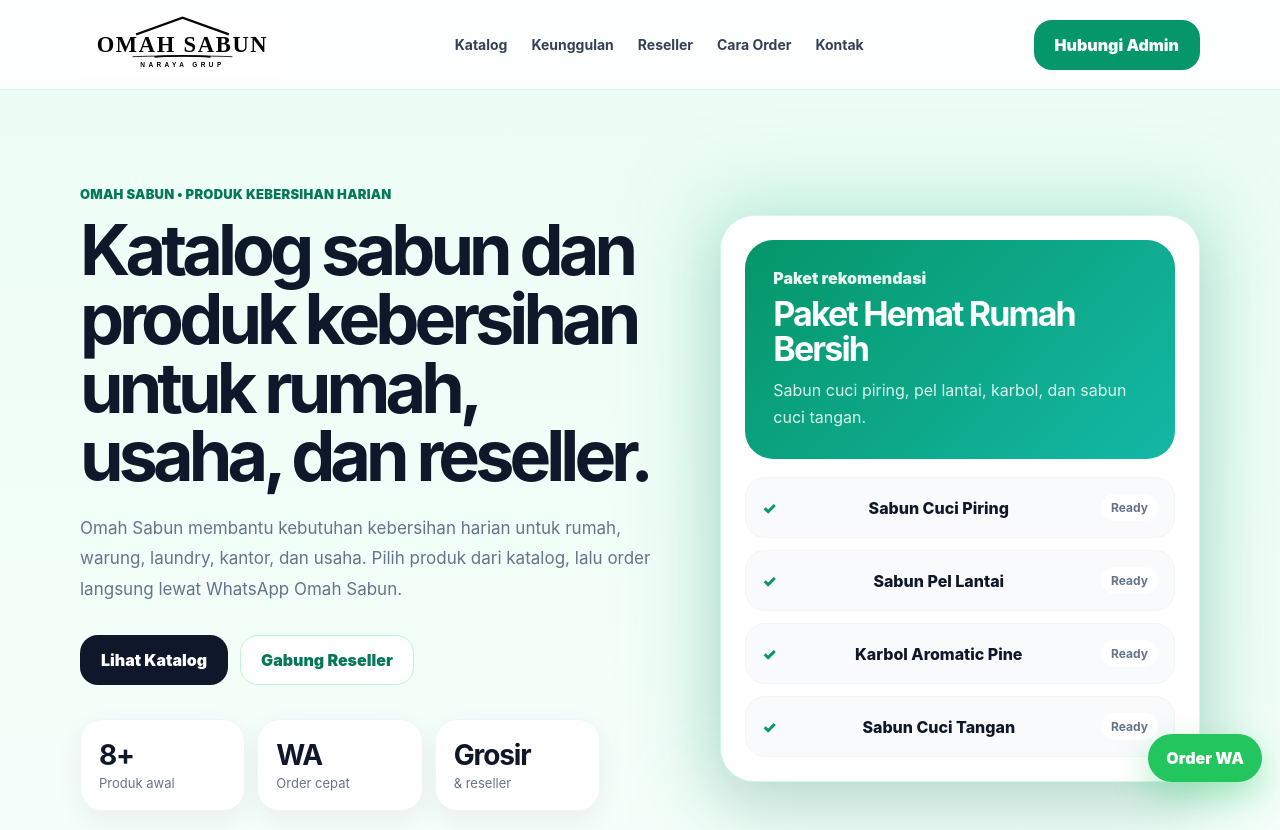
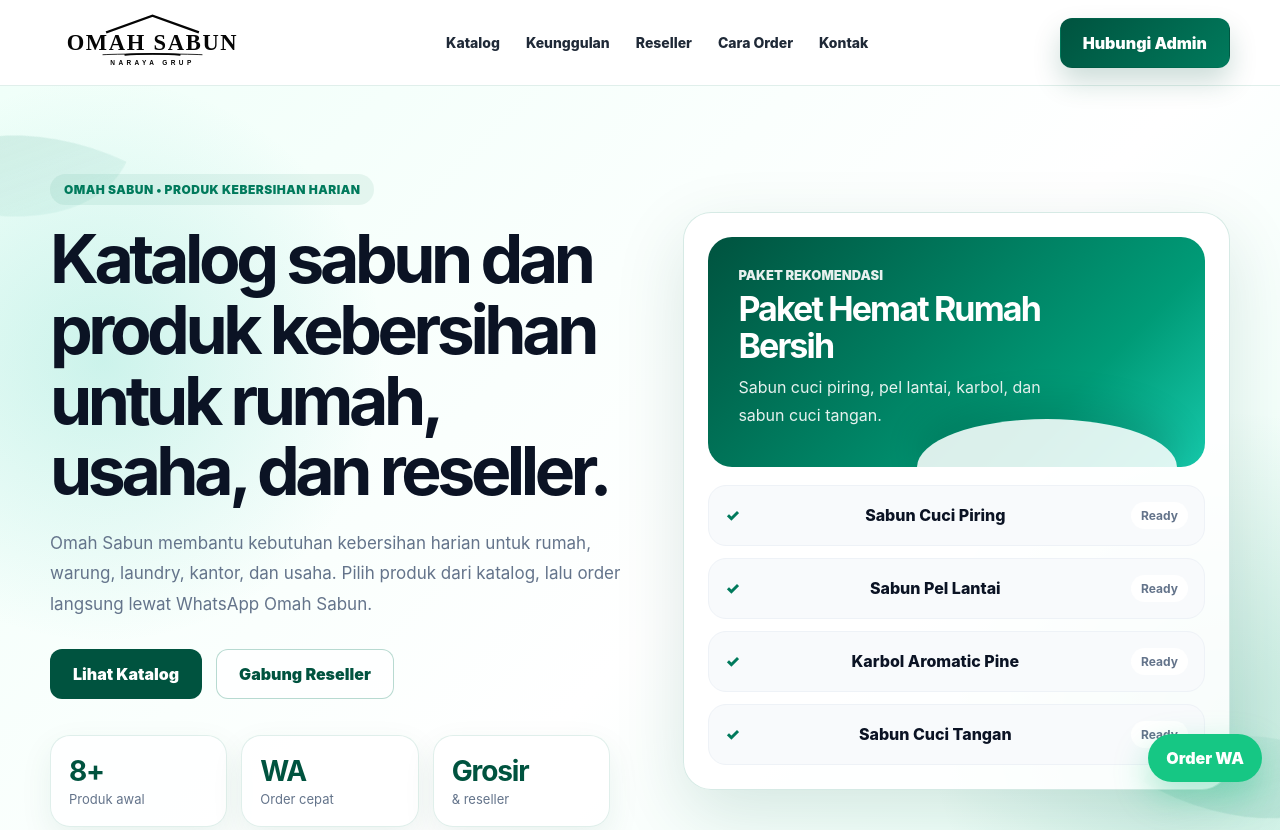
Before and after one commit to sofyanhsubekti-rgb/omah-sabun-website, a plain HTML site: page index.html in a window 1280 px wide. Shown: the top 830 px of the page. Drawn offline with Linux system fonts and the light colour scheme; no server answers.

Commit message:
Apply emerald premium visual style

```diff
--- a/style.css
+++ b/style.css
@@ -1,298 +1,106 @@
 :root {
-  --green: #059669;
-  --green-dark: #047857;
-  --green-soft: #ecfdf5;
-  --teal: #14b8a6;
-  --dark: #0f172a;
+  --green: #007a5c;
+  --green-dark: #00533f;
+  --green-soft: #e8fff7;
+  --teal: #12bca3;
+  --dark: #0b1324;
   --muted: #64748b;
-  --line: #e2e8f0;
+  --line: #d9efe8;
   --card: #ffffff;
-  --bg: #f8fafc;
-  --shadow: 0 24px 60px rgba(15, 23, 42, .10);
+  --bg: #f6fffb;
+  --shadow: 0 24px 70px rgba(0, 83, 63, .14);
 }
-
 * { box-sizing: border-box; }
 html { scroll-behavior: smooth; }
-body {
-  margin: 0;
-  font-family: Inter, ui-sans-serif, system-ui, -apple-system, BlinkMacSystemFont, "Segoe UI", sans-serif;
-  color: var(--dark);
-  background: linear-gradient(180deg, #ecfdf5 0%, #ffffff 34%, #ffffff 100%);
-}
+body { margin: 0; font-family: Inter, ui-sans-serif, system-ui, -apple-system, BlinkMacSystemFont, "Segoe UI", sans-serif; color: var(--dark); background: #fff; }
 a { color: inherit; text-decoration: none; }
-.container { width: min(1120px, calc(100% - 32px)); margin: 0 auto; }
-.section { padding: 76px 0; }
-
-.site-header {
-  position: sticky;
-  top: 0;
-  z-index: 100;
-  background: rgba(255, 255, 255, .88);
-  backdrop-filter: blur(16px);
-  border-bottom: 1px solid rgba(5, 150, 105, .12);
-}
-.nav { display: flex; align-items: center; justify-content: space-between; gap: 18px; padding: 14px 0; }
-.brand { display: flex; align-items: center; gap: 12px; }
-.brand-mark {
-  width: 44px; height: 44px;
-  border-radius: 18px;
-  display: grid; place-items: center;
-  background: var(--green);
-  color: #fff;
-  font-size: 22px;
-  box-shadow: 0 12px 30px rgba(5, 150, 105, .28);
-}
-.brand strong { display: block; font-size: 18px; letter-spacing: -.03em; }
-.brand small { display: block; color: var(--muted); font-size: 12px; margin-top: 2px; }
-
-.nav-links { display: flex; align-items: center; gap: 24px; color: #334155; font-weight: 700; font-size: 14px; }
+.container { width: min(1180px, calc(100% - 32px)); margin: 0 auto; }
+.section { padding: 70px 0; }
+.site-header { position: sticky; top: 0; z-index: 100; background: rgba(255,255,255,.94); backdrop-filter: blur(18px); border-bottom: 1px solid rgba(0,122,92,.12); }
+.nav { display: flex; align-items: center; justify-content: space-between; gap: 18px; padding: 12px 0; }
+.nav-links { display: flex; align-items: center; gap: 26px; color: #1f2937; font-weight: 850; font-size: 14px; }
 .nav-links a:hover { color: var(--green); }
-.menu-button { display: none; border: 0; background: #fff; font-size: 26px; }
-
-.btn {
-  display: inline-flex;
-  align-items: center;
-  justify-content: center;
-  border-radius: 18px;
-  padding: 14px 20px;
-  font-weight: 900;
-  border: 1px solid transparent;
-  cursor: pointer;
-  transition: .2s ease;
-  box-shadow: none;
-}
+.menu-button { display: none; border: 0; background: #fff; font-size: 24px; }
+.btn { display: inline-flex; align-items: center; justify-content: center; border-radius: 12px; padding: 14px 22px; font-weight: 950; border: 1px solid transparent; cursor: pointer; transition: .2s ease; }
 .btn:hover { transform: translateY(-2px); }
-.btn-primary { background: var(--green); color: #fff; }
-.btn-primary:hover { background: var(--green-dark); }
-.btn-dark { background: var(--dark); color: #fff; }
-.btn-outline { border-color: #bbf7d0; background: #fff; color: var(--green-dark); }
-.btn-green { background: #34d399; color: #052e16; margin-top: 28px; }
+.btn-primary { background: linear-gradient(135deg, var(--green-dark), var(--green)); color: #fff; box-shadow: 0 14px 28px rgba(0, 83, 63, .20); }
+.btn-primary:hover { filter: brightness(.96); }
+.btn-dark { background: var(--green-dark); color: #fff; }
+.btn-outline { border-color: rgba(0,122,92,.28); background: rgba(255,255,255,.72); color: var(--green-dark); }
+.btn-green { background: #bdfae7; color: var(--green-dark); margin-top: 28px; }
 .btn-white { background: #fff; color: var(--green-dark); }
-
-.hero { padding-top: 96px; }
-.hero-grid { display: grid; grid-template-columns: 1.1fr .9fr; gap: 54px; align-items: center; }
-.eyebrow {
-  margin: 0 0 14px;
-  color: var(--green-dark);
-  font-weight: 950;
-  letter-spacing: .02em;
-  text-transform: uppercase;
-  font-size: 13px;
-}
-.eyebrow.light { color: #a7f3d0; }
+.hero { position: relative; overflow: hidden; padding: 88px 0 44px; background: radial-gradient(circle at 8% 35%, rgba(18,188,163,.18), transparent 22%), radial-gradient(circle at 96% 80%, rgba(0,122,92,.17), transparent 22%), linear-gradient(135deg, #f0fff9 0%, #ffffff 58%, #e7fff6 100%); }
+.hero::before, .hero::after { content: ""; position: absolute; width: 190px; height: 120px; background: linear-gradient(135deg, rgba(0,122,92,.22), rgba(18,188,163,.03)); border-radius: 100% 0 100% 0; filter: blur(.2px); opacity: .7; }
+.hero::before { left: -80px; top: 30px; transform: rotate(25deg); }
+.hero::after { right: -70px; bottom: 34px; transform: rotate(210deg); }
+.hero-grid { position: relative; z-index: 1; display: grid; grid-template-columns: 1fr .95fr; gap: 58px; align-items: center; }
+.eyebrow { display: inline-flex; margin: 0 0 18px; padding: 8px 14px; border-radius: 999px; background: rgba(0,122,92,.08); color: var(--green); font-weight: 950; letter-spacing: .04em; text-transform: uppercase; font-size: 12px; }
+.eyebrow.light { background: rgba(255,255,255,.10); color: #bdfae7; }
 h1, h2, h3, p { margin-top: 0; }
-h1 {
-  font-size: clamp(42px, 6vw, 70px);
-  line-height: .98;
-  letter-spacing: -.07em;
-  margin-bottom: 22px;
-}
-h2 {
-  font-size: clamp(30px, 4vw, 46px);
-  line-height: 1.05;
-  letter-spacing: -.055em;
-  margin-bottom: 16px;
-}
+h1 { font-size: clamp(42px, 5.3vw, 68px); line-height: 1.04; letter-spacing: -.065em; margin-bottom: 22px; }
+h2 { font-size: clamp(30px, 3.8vw, 44px); line-height: 1.08; letter-spacing: -.055em; margin-bottom: 16px; }
 h3 { letter-spacing: -.03em; }
-.hero-text, .section-heading p, .reseller-grid p, .contact-card p {
-  color: var(--muted);
-  font-size: 17px;
-  line-height: 1.8;
-}
-.hero-actions { display: flex; flex-wrap: wrap; gap: 12px; margin-top: 30px; }
-.hero-stats { display: grid; grid-template-columns: repeat(3, 1fr); gap: 12px; width: min(520px, 100%); margin-top: 34px; }
-.hero-stats div {
-  background: #fff; border: 1px solid #f1f5f9; border-radius: 22px; padding: 18px;
-  box-shadow: 0 10px 28px rgba(15, 23, 42, .06);
-}
-.hero-stats strong { display: block; font-size: 28px; letter-spacing: -.04em; }
+.hero-text, .section-heading p, .reseller-grid p, .contact-card p { color: var(--muted); font-size: 17px; line-height: 1.8; }
+.hero-actions { display: flex; flex-wrap: wrap; gap: 14px; margin-top: 30px; }
+.hero-stats { display: grid; grid-template-columns: repeat(3, 1fr); gap: 14px; width: min(560px, 100%); margin-top: 36px; }
+.hero-stats div { background: rgba(255,255,255,.78); border: 1px solid rgba(0,122,92,.12); border-radius: 20px; padding: 18px; box-shadow: 0 12px 32px rgba(0, 83, 63, .08); }
+.hero-stats strong { display: block; font-size: 28px; letter-spacing: -.04em; color: var(--green-dark); }
 .hero-stats span { color: var(--muted); font-size: 13px; }
-
-.hero-card {
-  position: relative;
-  background: #fff;
-  border: 1px solid #d1fae5;
-  border-radius: 34px;
-  padding: 24px;
-  box-shadow: var(--shadow);
-}
-.hero-card::before {
-  content: "";
-  position: absolute; inset: -18px;
-  background: rgba(16, 185, 129, .22);
-  filter: blur(42px);
-  z-index: -1;
-}
-.promo-card {
-  background: linear-gradient(135deg, var(--green), var(--teal));
-  color: #fff;
-  border-radius: 28px;
-  padding: 28px;
-}
-.promo-card p { opacity: .9; font-weight: 900; margin-bottom: 8px; }
-.promo-card h2 { color: #fff; font-size: 34px; margin-bottom: 10px; }
-.promo-card span { color: rgba(255,255,255,.86); line-height: 1.7; }
-
+.hero-card { position: relative; background: rgba(255,255,255,.88); border: 1px solid rgba(0,122,92,.16); border-radius: 28px; padding: 24px; box-shadow: var(--shadow); }
+.promo-card { position: relative; overflow: hidden; min-height: 230px; background: linear-gradient(135deg, #00533f, #009b77 72%, #16c8aa); color: #fff; border-radius: 24px; padding: 30px; }
+.promo-card::after { content: ""; position: absolute; right: 28px; bottom: -48px; width: 260px; height: 96px; border-radius: 50%; background: rgba(255,255,255,.86); box-shadow: 0 -18px 36px rgba(0,0,0,.12); }
+.promo-card p { opacity: .9; font-weight: 950; margin-bottom: 8px; text-transform: uppercase; font-size: 13px; }
+.promo-card h2 { color: #fff; font-size: 34px; margin-bottom: 10px; max-width: 310px; }
+.promo-card span { color: rgba(255,255,255,.9); line-height: 1.7; max-width: 320px; display: block; }
 .ready-list { display: grid; gap: 12px; margin-top: 18px; }
-.ready-list div {
-  display: flex;
-  align-items: center;
-  justify-content: space-between;
-  gap: 12px;
-  background: #f8fafc;
-  border: 1px solid #f1f5f9;
-  padding: 16px;
-  border-radius: 20px;
-  font-weight: 800;
-}
+.ready-list div { display: flex; align-items: center; justify-content: space-between; gap: 12px; background: #f8fafc; border: 1px solid #eef2f7; padding: 16px; border-radius: 18px; font-weight: 850; }
 .ready-list span { color: var(--green); font-weight: 950; }
-.ready-list b {
-  background: #fff;
-  border-radius: 999px;
-  color: var(--muted);
-  padding: 6px 10px;
-  font-size: 12px;
-}
-
+.ready-list b { background: #fff; border-radius: 999px; color: var(--muted); padding: 6px 10px; font-size: 12px; }
 .section-heading { max-width: 720px; margin-bottom: 30px; }
 .section-heading.center { text-align: center; margin-left: auto; margin-right: auto; }
+.advantage-section { padding-top: 54px; background: #fff; }
+.advantage-grid { display: grid; grid-template-columns: repeat(4, 1fr); gap: 18px; }
+.advantage-grid article { background: #fff; border: 1px solid #edf4f1; border-radius: 20px; padding: 24px; text-align: center; box-shadow: 0 10px 30px rgba(15,23,42,.05); }
+.advantage-grid span { width: 58px; height: 58px; border-radius: 50%; display: grid; place-items: center; background: var(--green-soft); color: var(--green); font-weight: 950; margin: 0 auto 16px; }
+.advantage-grid p, .area-card p { color: var(--muted); line-height: 1.75; }
+.area-section { padding-top: 22px; }
+.area-card { background: linear-gradient(135deg, #00533f, #007a5c); color: #fff; border-radius: 22px; padding: 34px; display: grid; grid-template-columns: 1fr auto; gap: 24px; align-items: center; box-shadow: 0 22px 52px rgba(0,83,63,.20); }
+.area-card .eyebrow { background: rgba(255,255,255,.12); color: #bdfae7; }
+.area-card h2 { color: #fff; }
+.area-card p { color: rgba(255,255,255,.82); }
 .catalog-tools { display: flex; gap: 12px; margin: 28px 0 30px; }
-.catalog-tools input, .catalog-tools select {
-  border: 1px solid var(--line);
-  border-radius: 18px;
-  background: #fff;
-  padding: 15px 16px;
-  font: inherit;
-  outline: none;
-}
+.catalog-tools input, .catalog-tools select { border: 1px solid var(--line); border-radius: 18px; background: #fff; padding: 15px 16px; font: inherit; outline: none; }
 .catalog-tools input { flex: 1; }
 .catalog-tools select { min-width: 210px; font-weight: 800; }
 .catalog-tools input:focus, .catalog-tools select:focus { box-shadow: 0 0 0 4px #bbf7d0; border-color: var(--green); }
-
 .product-grid { display: grid; grid-template-columns: repeat(4, 1fr); gap: 18px; }
-.product-card {
-  background: #fff;
-  border: 1px solid #f1f5f9;
-  border-radius: 28px;
-  padding: 20px;
-  box-shadow: 0 8px 26px rgba(15, 23, 42, .05);
-  display: flex;
-  flex-direction: column;
-  min-height: 100%;
-  transition: .2s ease;
-}
-.product-card:hover { transform: translateY(-5px); box-shadow: 0 22px 46px rgba(5, 150, 105, .13); }
+.product-card { background: #fff; border: 1px solid #f1f5f9; border-radius: 24px; padding: 20px; box-shadow: 0 8px 26px rgba(15,23,42,.05); display: flex; flex-direction: column; min-height: 100%; transition: .2s ease; }
+.product-card:hover { transform: translateY(-5px); box-shadow: 0 22px 46px rgba(0,83,63,.13); }
 .product-top { display: flex; justify-content: space-between; align-items: flex-start; gap: 10px; margin-bottom: 20px; }
-.product-icon {
-  width: 50px; height: 50px; border-radius: 18px;
-  display: grid; place-items: center;
-  background: var(--green-soft);
-  color: var(--green-dark);
-  font-size: 24px;
-}
-.badge {
-  background: var(--green-soft);
-  color: var(--green-dark);
-  border-radius: 999px;
-  padding: 7px 10px;
-  font-size: 11px;
-  font-weight: 950;
-}
+.product-icon { width: 50px; height: 50px; border-radius: 18px; display: grid; place-items: center; background: var(--green-soft); color: var(--green-dark); font-size: 24px; }
+.badge { background: var(--green-soft); color: var(--green-dark); border-radius: 999px; padding: 7px 10px; font-size: 11px; font-weight: 950; }
 .product-card h3 { margin-bottom: 10px; font-size: 18px; }
 .product-card p { color: var(--muted); line-height: 1.65; font-size: 14px; }
 .product-meta { display: grid; gap: 8px; margin: 14px 0 18px; font-size: 14px; }
 .product-meta b { color: var(--dark); }
 .product-card .btn { margin-top: auto; width: 100%; font-size: 14px; border-radius: 16px; padding: 13px; }
-
-.reseller-section { background: var(--dark); color: #fff; }
+.reseller-section { background: linear-gradient(135deg, #00533f, #0b1324); color: #fff; }
 .reseller-grid { display: grid; grid-template-columns: 1fr 1fr; gap: 48px; align-items: center; }
-.reseller-grid p { color: #cbd5e1; }
+.reseller-grid p { color: #d1fae5; }
 .benefit-list { display: grid; gap: 12px; }
-.benefit-list div {
-  background: rgba(255,255,255,.09);
-  border: 1px solid rgba(255,255,255,.12);
-  border-radius: 20px;
-  padding: 17px;
-  font-weight: 800;
-  line-height: 1.5;
-}
-
+.benefit-list div { background: rgba(255,255,255,.09); border: 1px solid rgba(255,255,255,.12); border-radius: 18px; padding: 17px; font-weight: 800; line-height: 1.5; }
 .steps-grid { display: grid; grid-template-columns: repeat(4, 1fr); gap: 18px; }
-.steps-grid article {
-  background: #fff;
-  border: 1px solid #f1f5f9;
-  border-radius: 28px;
-  padding: 24px;
-  box-shadow: 0 8px 28px rgba(15, 23, 42, .05);
-}
-.steps-grid span {
-  width: 50px; height: 50px; border-radius: 18px;
-  display: grid; place-items: center;
-  background: var(--green);
-  color: #fff;
-  font-weight: 950;
-  margin-bottom: 18px;
-}
+.steps-grid article { background: #fff; border: 1px solid #f1f5f9; border-radius: 24px; padding: 24px; box-shadow: 0 8px 28px rgba(15,23,42,.05); }
+.steps-grid span { width: 50px; height: 50px; border-radius: 18px; display: grid; place-items: center; background: var(--green); color: #fff; font-weight: 950; margin-bottom: 18px; }
 .steps-grid p { color: var(--muted); line-height: 1.7; }
-
 .contact-section { padding-top: 30px; }
-.contact-card {
-  background: linear-gradient(135deg, var(--green), var(--teal));
-  color: #fff;
-  border-radius: 34px;
-  padding: 42px;
-  display: grid;
-  grid-template-columns: 1.35fr .65fr;
-  gap: 28px;
-  align-items: center;
-  box-shadow: 0 24px 60px rgba(5, 150, 105, .18);
-}
+.contact-card { background: linear-gradient(135deg, var(--green-dark), var(--teal)); color: #fff; border-radius: 28px; padding: 42px; display: grid; grid-template-columns: 1.35fr .65fr; gap: 28px; align-items: center; box-shadow: 0 24px 60px rgba(0,83,63,.22); }
 .contact-card p { color: rgba(255,255,255,.85); }
 .contact-actions { display: grid; gap: 12px; }
-
-.floating-wa {
-  position: fixed;
-  right: 18px;
-  bottom: 18px;
-  background: #22c55e;
-  color: #fff;
-  border-radius: 999px;
-  padding: 14px 18px;
-  font-weight: 950;
-  box-shadow: 0 14px 34px rgba(34, 197, 94, .35);
-  z-index: 90;
-}
-.footer { border-top: 1px solid #f1f5f9; background: #fff; padding: 24px 0; color: var(--muted); }
-.footer-grid { display: flex; justify-content: space-between; gap: 16px; font-size: 14px; }
-
-@media (max-width: 920px) {
-  .nav-links {
-    display: none;
-    position: absolute;
-    top: 72px;
-    left: 16px;
-    right: 16px;
-    flex-direction: column;
-    align-items: stretch;
-    background: #fff;
-    border: 1px solid var(--line);
-    border-radius: 24px;
-    padding: 18px;
-    box-shadow: var(--shadow);
-  }
-  .nav-links.open { display: flex; }
-  .menu-button { display: block; }
-  .nav-cta { display: none; }
-  .hero-grid, .reseller-grid, .contact-card { grid-template-columns: 1fr; }
-  .product-grid, .steps-grid { grid-template-columns: repeat(2, 1fr); }
-}
-
-@media (max-width: 620px) {
-  .section { padding: 56px 0; }
-  .hero { padding-top: 64px; }
-  .hero-stats, .product-grid, .steps-grid { grid-template-columns: 1fr; }
-  .catalog-tools { flex-direction: column; }
-  .contact-card { padding: 28px; }
-  .footer-grid { flex-direction: column; }
-  h1 { font-size: 42px; }
-}
+.floating-wa { position: fixed; right: 18px; bottom: 18px; background: #16c784; color: #fff; border-radius: 999px; padding: 14px 18px; font-weight: 950; box-shadow: 0 14px 34px rgba(22,199,132,.35); z-index: 90; }
+.footer { border-top: 1px solid #edf4f1; background: #fff; padding: 34px 0 16px; color: var(--muted); }
+.footer-grid { display: flex; justify-content: space-between; gap: 28px; font-size: 14px; }
+.footer-copy { text-align: right; }
+.footer-copy p { margin: 0 0 6px; }
+@media (max-width: 920px) { .nav-links { display: none; position: absolute; top: 72px; left: 16px; right: 16px; flex-direction: column; align-items: stretch; background: #fff; border: 1px solid var(--line); border-radius: 24px; padding: 18px; box-shadow: var(--shadow); } .nav-links.open { display: flex; } .menu-button { display: block; } .nav-cta { display: none; } .hero-grid, .reseller-grid, .contact-card { grid-template-columns: 1fr; } .product-grid, .steps-grid, .advantage-grid { grid-template-columns: repeat(2, 1fr); } .area-card { grid-template-columns: 1fr; } }
+@media (max-width: 620px) { .section { padding: 56px 0; } .hero { padding-top: 64px; } .hero-stats, .product-grid, .steps-grid, .advantage-grid { grid-template-columns: 1fr; } .catalog-tools { flex-direction: column; } .contact-card { padding: 28px; } .footer-grid { flex-direction: column; } .footer-copy { text-align: left; } h1 { font-size: 42px; } }
```
